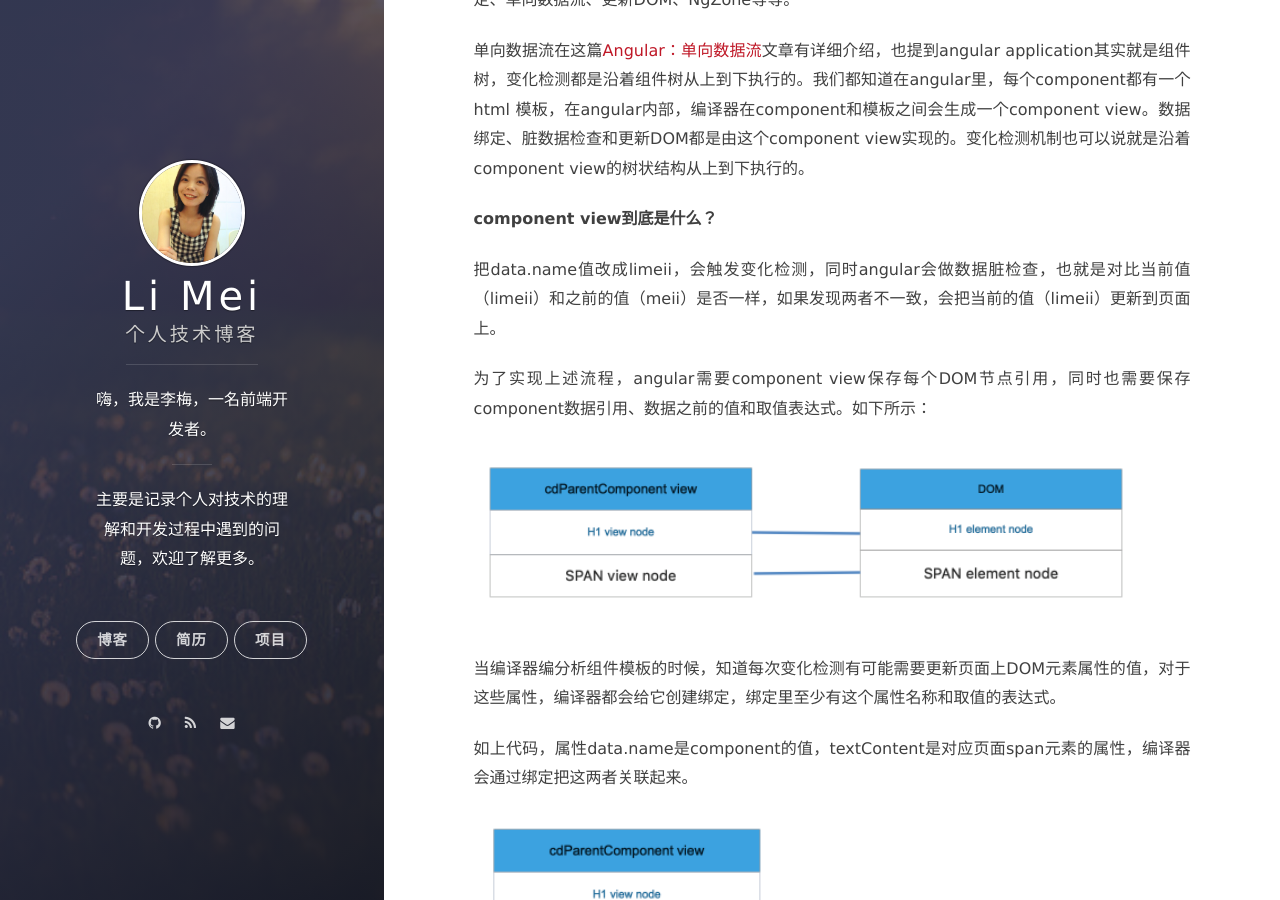
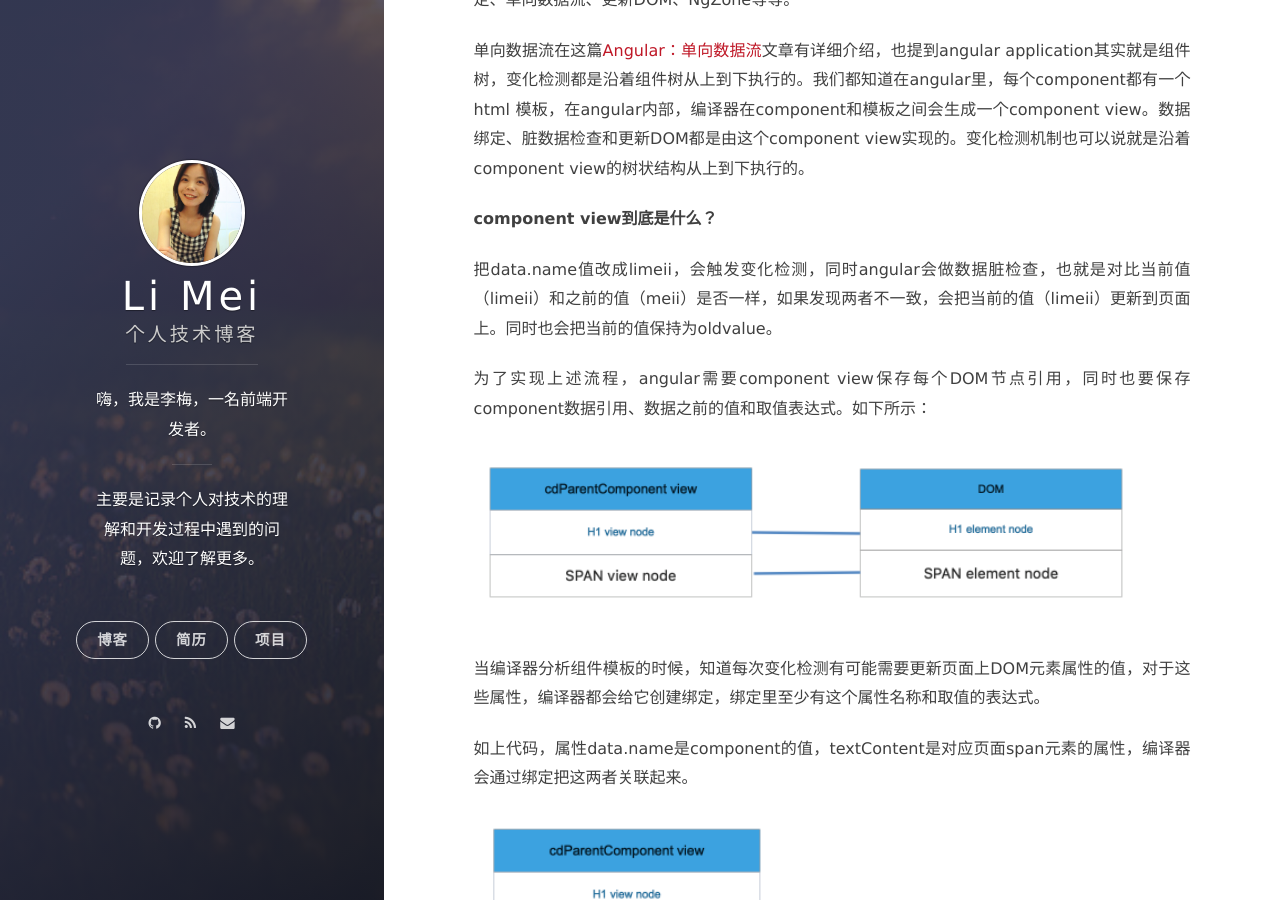
Before and after one commit to LiMeii/LiMeii.github.io, a Jekyll site: the page built from _posts/2019-06-23-angular-changedetection.md, in a window 1280 px wide and 900 px high, scrolled down 560 px. Built offline with Jekyll 4.4.1, drawn with Linux system fonts in a browser that asks for light colours; nearby versions of some CDN libraries.

Commit message:
update change detection post

```diff
--- a/_posts/2019-06-23-angular-changedetection.md
+++ b/_posts/2019-06-23-angular-changedetection.md
@@ -20,14 +20,14 @@ angular中的变化检测机制是当component状态有变化的时候，angular
 **component view到底是什么？**
 
 
-把data.name值改成limeii，会触发变化检测，同时angular会做数据脏检查，也就是对比当前值（limeii）和之前的值（meii）是否一样，如果发现两者不一致，会把当前的值（limeii）更新到页面上。
+把data.name值改成limeii，会触发变化检测，同时angular会做数据脏检查，也就是对比当前值（limeii）和之前的值（meii）是否一样，如果发现两者不一致，会把当前的值（limeii）更新到页面上。同时也会把当前的值保持为oldvalue。
 
 
-为了实现上述流程，angular需要component view保存每个DOM节点引用，同时也需要保存component数据引用、数据之前的值和取值表达式。如下所示：
+为了实现上述流程，angular需要component view保存每个DOM节点引用，同时也要保存component数据引用、数据之前的值和取值表达式。如下所示：
 
 ![angular-change-detection](https://limeii.github.io/assets/images/posts/angular/angular-change-detection02.png){:height="100%" width="100%"}
 
-当编译器编分析组件模板的时候，知道每次变化检测有可能需要更新页面上DOM元素属性的值，对于这些属性，编译器都会给它创建绑定，绑定里至少有这个属性名称和取值的表达式。
+当编译器分析组件模板的时候，知道每次变化检测有可能需要更新页面上DOM元素属性的值，对于这些属性，编译器都会给它创建绑定，绑定里至少有这个属性名称和取值的表达式。
 
 
 如上代码，属性data.name是component的值，textContent是对应页面span元素的属性，编译器会通过绑定把这两者关联起来。
```
